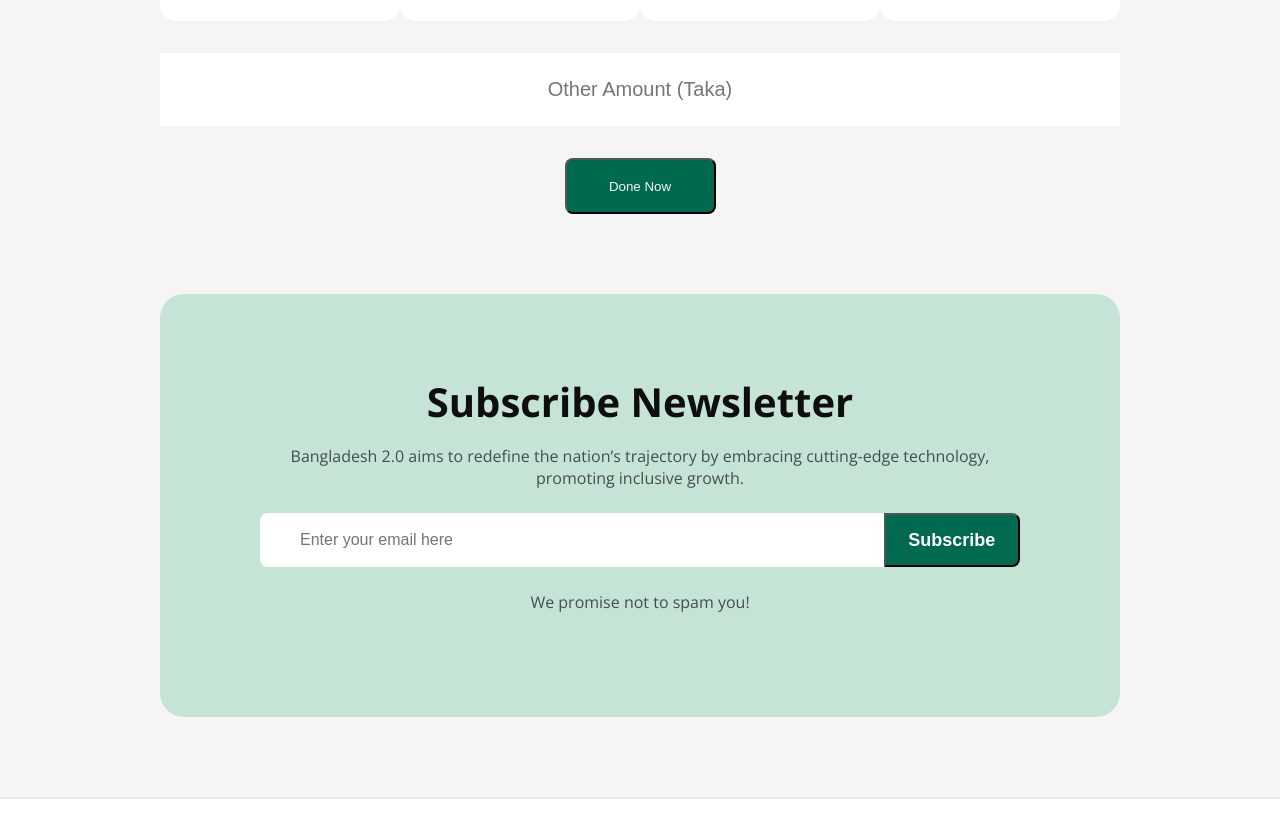
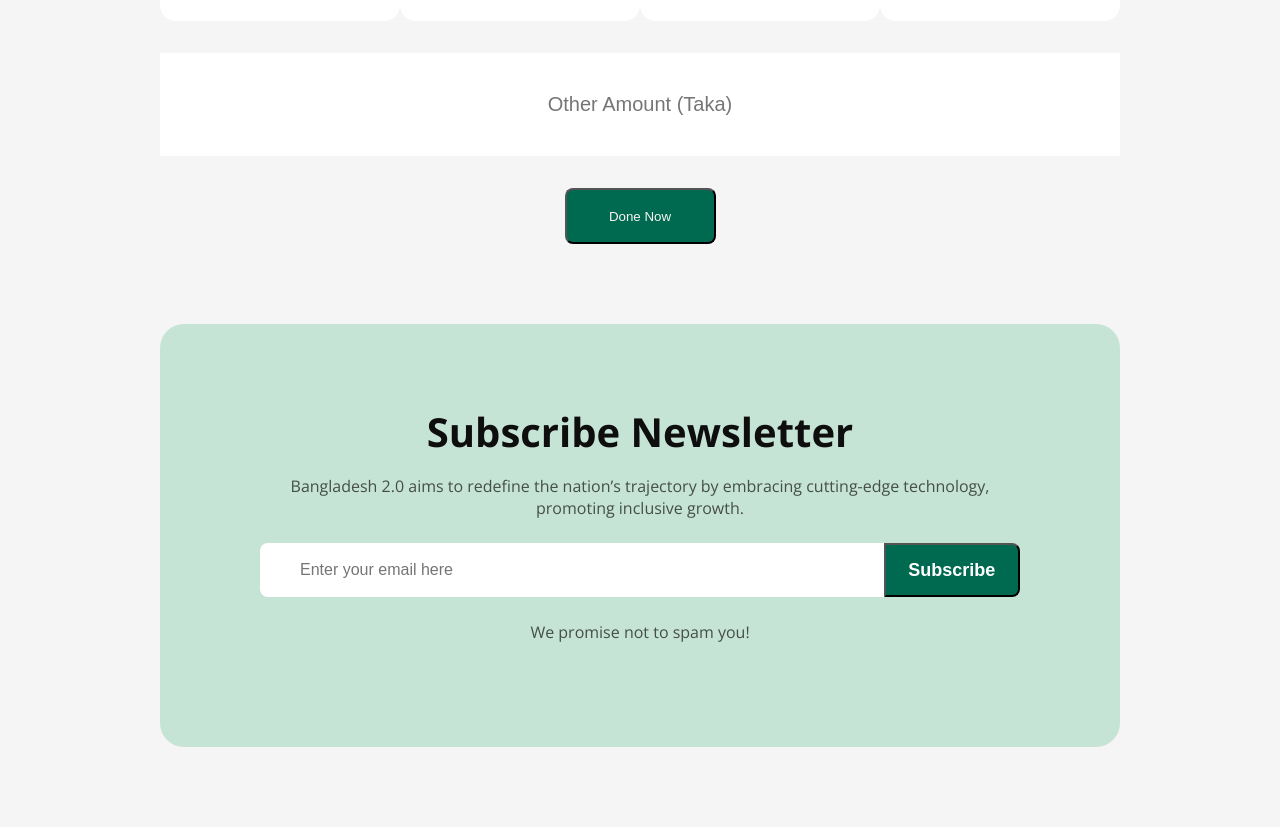
Before and after one commit to HasanUtshob/assignment-1, a plain HTML site: page index.html in a window 1280 px wide. Shown: the part 4889-5716 px from the top of the page. Drawn offline with nearby package versions, Linux system fonts and the light colour scheme.

Commit message:
input field update

```diff
--- a/style/style.css
+++ b/style/style.css
@@ -441,7 +441,7 @@ article > button{
 }
 input[type="text"]{
     width: 1032px;
-    padding: 25px 20px;
+    padding: 40px 20px;
     text-align: center;
     color: rgba(14, 14, 14, 0.3);
     font-size: 20px;
```
